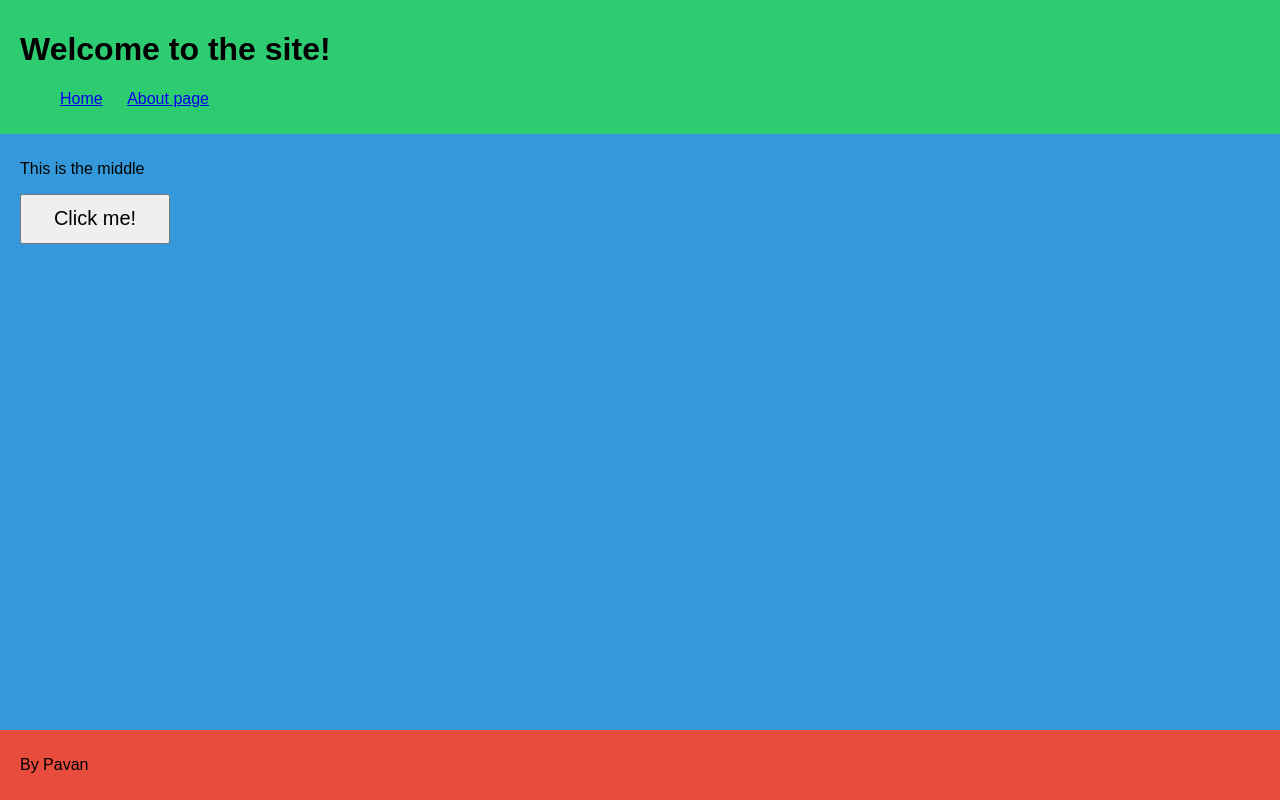
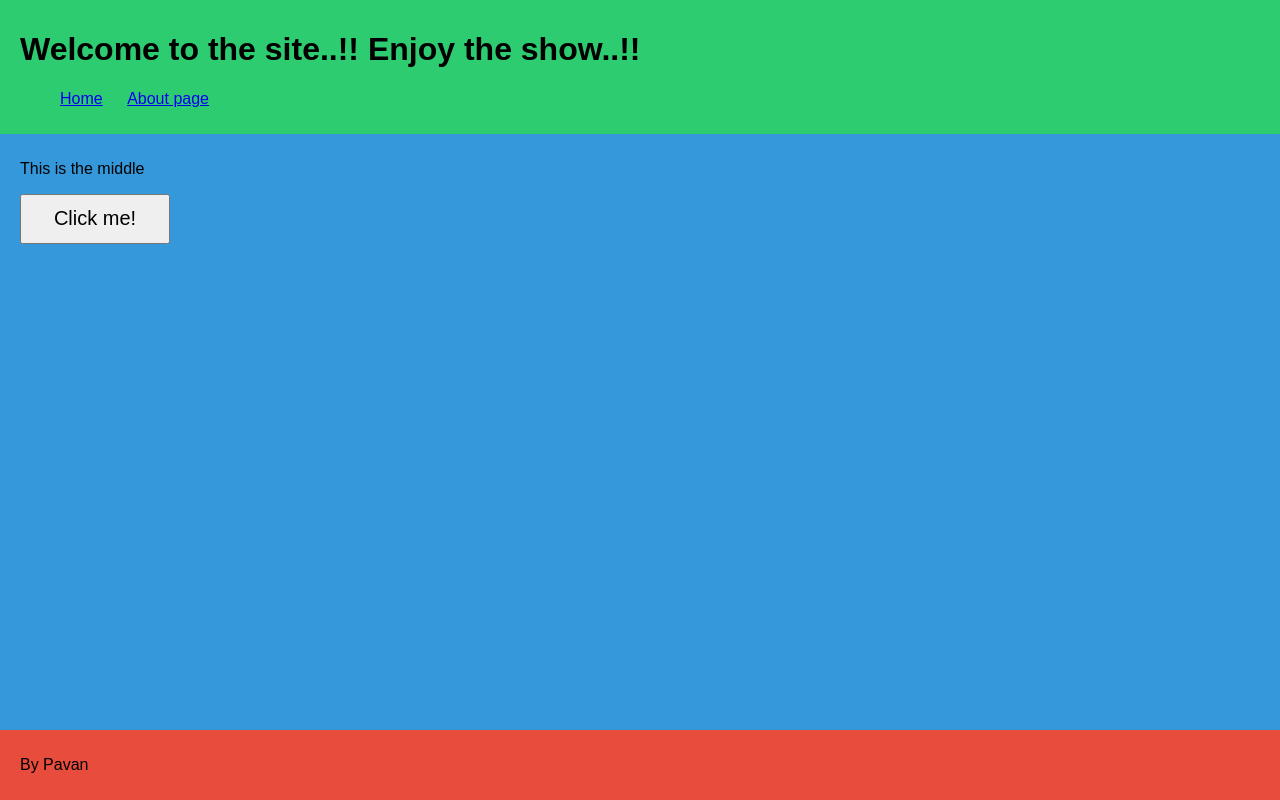
Before and after one commit to naginenipavan/GitCourseSite, a plain HTML site: page index.html in a window 1280 px wide. Drawn offline with Linux system fonts and the light colour scheme.

Commit message:
adding title enjoy

```diff
--- a/index.html
+++ b/index.html
@@ -11,7 +11,7 @@
         <div class="wrapper">
 
                 <div class="top">
-                    <h1>Welcome to the site!</h1>
+                    <h1>Welcome to the site..!! Enjoy the show..!!</h1>
                     <ul>
                         <li>
                             <a href="index.html">Home</a>
```
